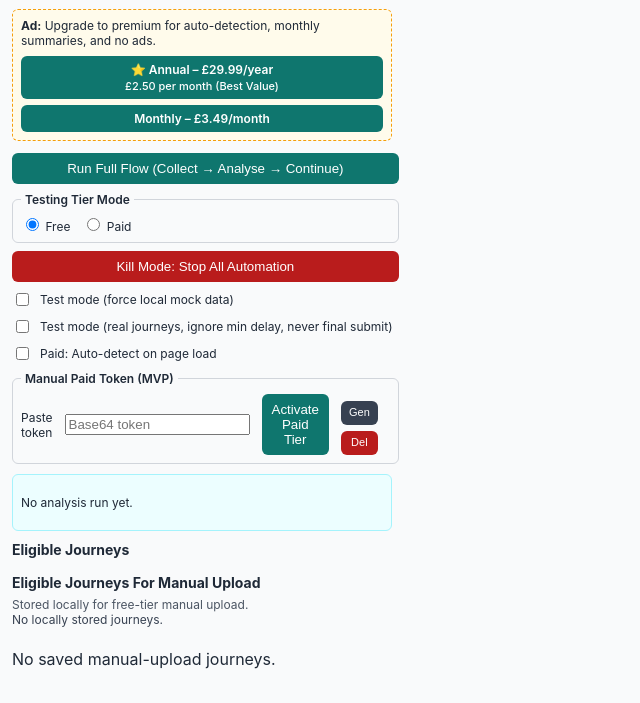
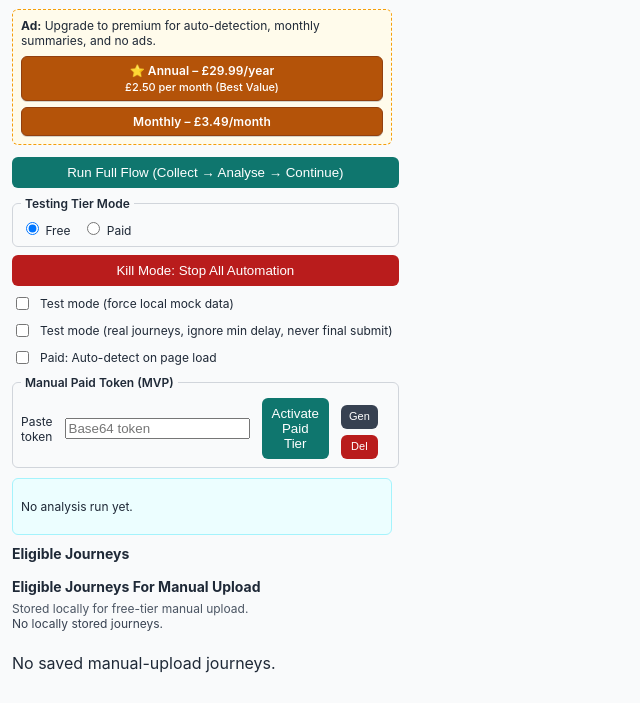
Before and after one commit to jamesrbrown34-code/tfl-delay-repay-extension, a website with bundled scripts: page src/popup.html in a window 1280 px wide. Shown: the part 97-800 px from the top of the page, without its empty margins (0-640 px from the left). Built offline with nearby package versions, Linux system fonts and the light colour scheme; some packages are replaced by stand-ins of ours; no server answers.

Commit message:
Update upgrade CTA styling for clearer premium emphasis

```diff
--- a/src/popup.css
+++ b/src/popup.css
@@ -116,11 +116,22 @@ textarea {
   border-radius: 6px;
   font-weight: 600;
   color: #ffffff;
-  background: #0f766e;
+  background: #b45309;
+  border: 1px solid #92400e;
+  box-shadow: 0 1px 0 rgba(17, 24, 39, 0.18);
 }
 
 .upgrade-links a:hover {
-  background: #115e59;
+  background: #92400e;
+}
+
+.upgrade-links a:focus-visible {
+  outline: 2px solid #fcd34d;
+  outline-offset: 2px;
+}
+
+.upgrade-links a.upgrade-cta .plan-title {
+  letter-spacing: 0.1px;
 }
 
 .plan-title {
--- a/src/popup.html
+++ b/src/popup.html
@@ -18,11 +18,11 @@
       <aside id="adBanner" class="ad-banner">
         <strong>Ad:</strong> Upgrade to premium for auto-detection, monthly summaries, and no ads.
         <div class="upgrade-links" aria-label="Stripe upgrade options">
-          <a href="https://buy.stripe.com/9B6dRa9WiaGk5mGegEejK02" target="_blank" rel="noopener noreferrer">
+          <a class="upgrade-cta" href="https://buy.stripe.com/9B6dRa9WiaGk5mGegEejK02" target="_blank" rel="noopener noreferrer">
             <span class="plan-title">⭐ Annual – £29.99/year</span>
             <span class="plan-subtitle">£2.50 per month (Best Value)</span>
           </a>
-          <a href="https://buy.stripe.com/6oUcN67Oa6q46qK2xWejK03" target="_blank" rel="noopener noreferrer">
+          <a class="upgrade-cta" href="https://buy.stripe.com/6oUcN67Oa6q46qK2xWejK03" target="_blank" rel="noopener noreferrer">
             <span class="plan-title">Monthly – £3.49/month</span>
           </a>
         </div>
```
